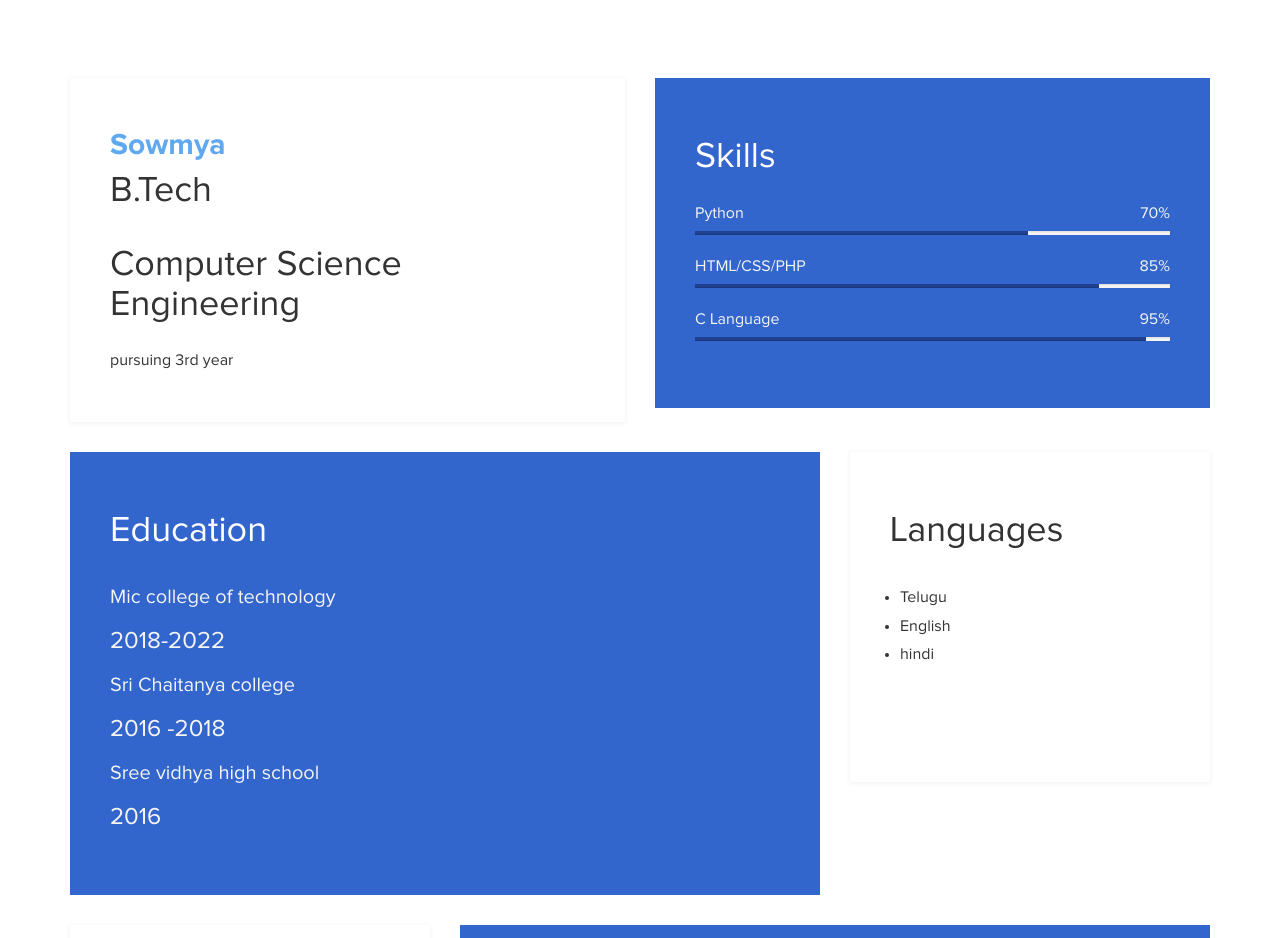
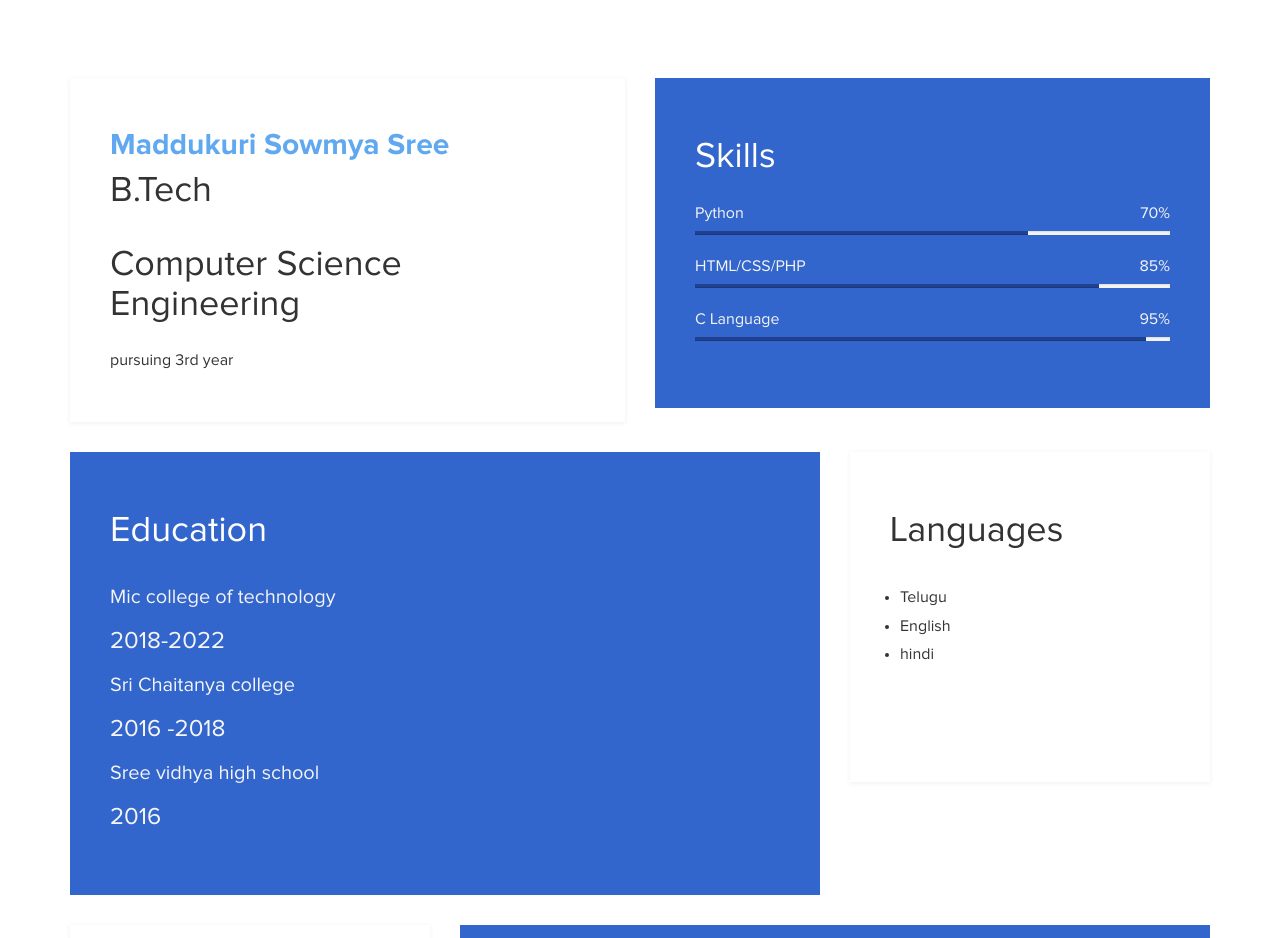
Before and after one commit to Sowmya-5G4/Sowmya-5G4.githhub.io, a plain HTML site: page index.html in a window 1280 px wide. Shown: the part 920-1858 px from the top of the page. Drawn offline with Linux system fonts and the light colour scheme.

Commit message:
Update index.html

```diff
--- a/index.html
+++ b/index.html
@@ -44,7 +44,7 @@ http://www.templatemo.com/Copy ss_4 profile
 	<div class="row">
 		<div class="col-md-6 col-sm-12">
 			<div class="about">
-				<h3 class="accent">Sowmya</h3>
+				<h3 class="accent">Maddukuri Sowmya Sree</h3>
 				<h2>B.Tech</h2>
 				<h2>Computer Science Engineering</h2>
 				<p>pursuing 3rd year</p>
```
